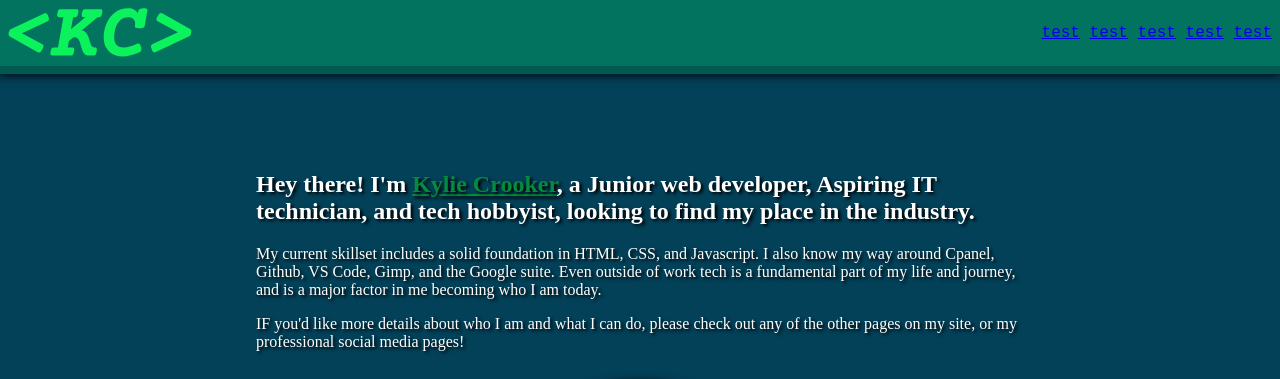
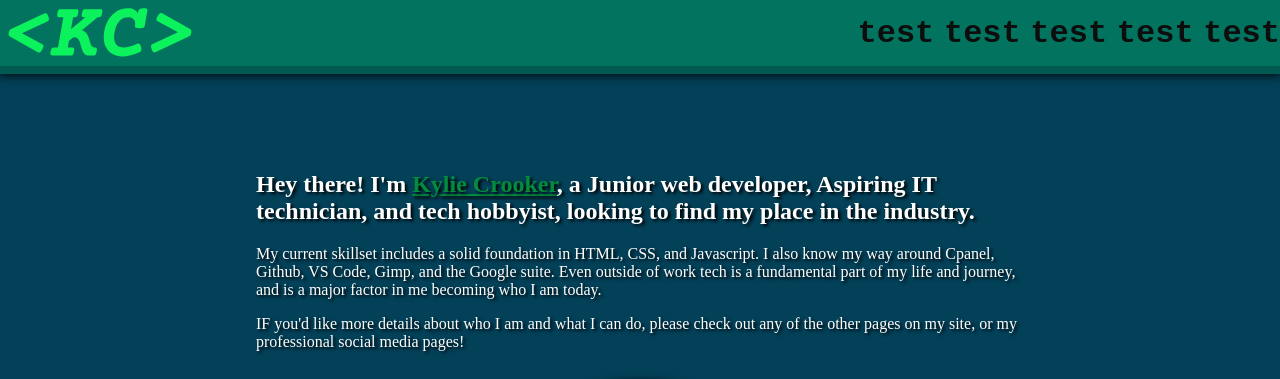
Before and after one commit to kylieCrooker/Portfolio, a PHP site: page /index.php in a window 1280 px wide. Shown: the top 379 px of the page. Run offline with PHP 8.4, Linux system fonts and the light colour scheme; style sheets or scripts are compiled from the project's sources; some libraries are stand-ins or nearby versions; some web fonts are replaced.

Commit message:
Header navlink styling changes
Removed text decoration
set default color to black
set hover color to neon green
changed font weight to

```diff
--- a/css/header.css
+++ b/css/header.css
@@ -37,8 +37,16 @@ header {
   width: 0;
 }
 
-header nav {
-  padding: 8px;
+header nav a {
+  font-size: 32px;
+  color: #0D0D0D;
+  text-decoration: none;
+  font-weight: bold;
+}
+
+header nav a:hover {
+  color: #0CF25D;
+  background-color: #025951;
 }
 
 @media only screen and (min-width: 500px) {
--- a/css/header.scss
+++ b/css/header.scss
@@ -21,13 +21,12 @@ header {
     max-width: 1440px;
     margin: auto;
     display: flex;
-    padding: 0;
+    padding: 1em;
     justify-content: space-between;
     align-items: center;
 }
 
 .logo {
-    padding: 8px;
     min-width: 5vw;
     flex-shrink: 1;
 }
@@ -44,8 +43,16 @@ header {
     width: 0;
 }
 
-header nav {
-    padding: 8px;
+header nav a {
+    font-size: 32px;
+    color: $HeaderText;
+    text-decoration: none;
+    font-weight: bold;
+}
+
+header nav a:hover {
+    color: $logoText;
+    background-color: $menuColorDark;
 }
 
 @media only screen and (min-width: 321px) {}
```
Also changed, not shown: 1 other file.
